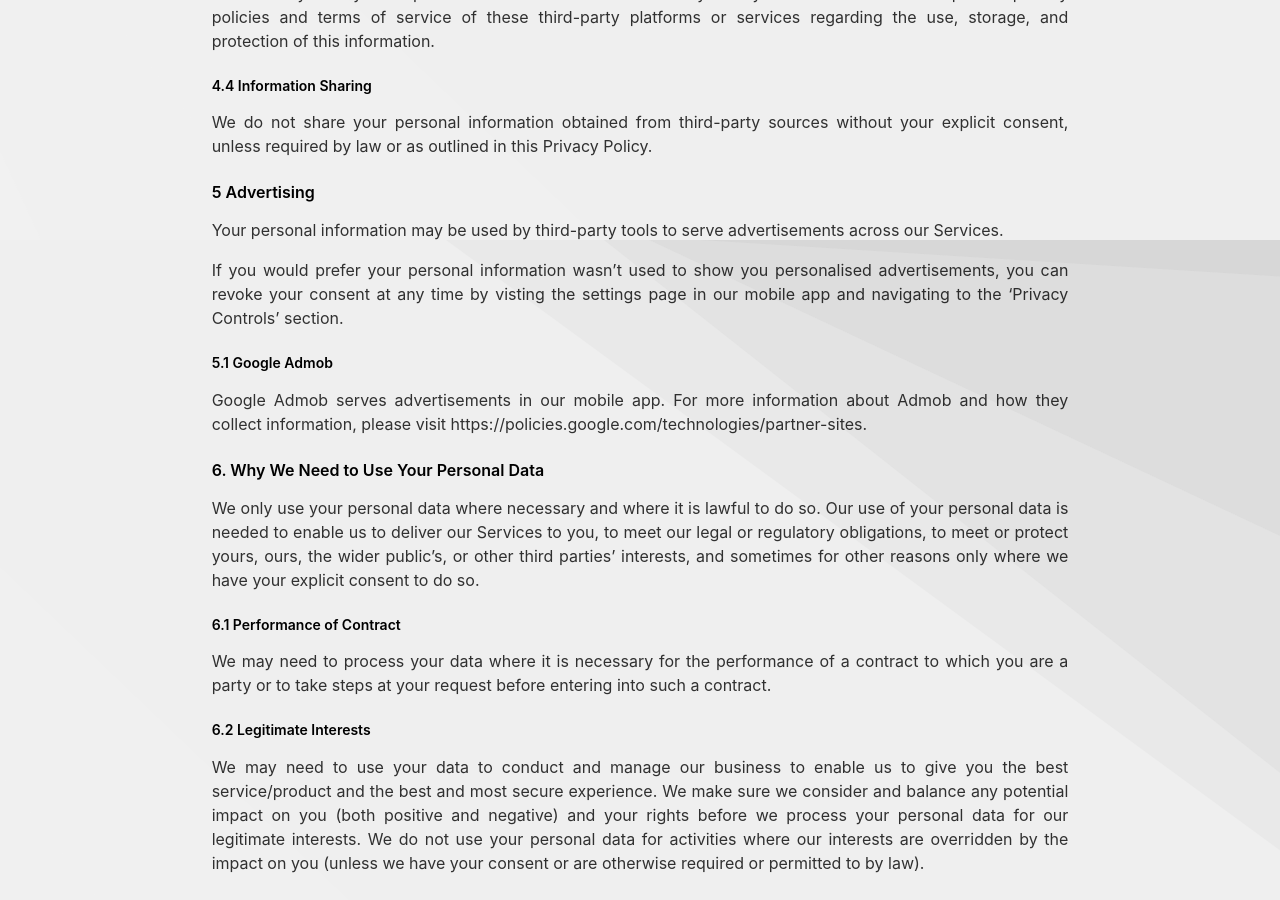
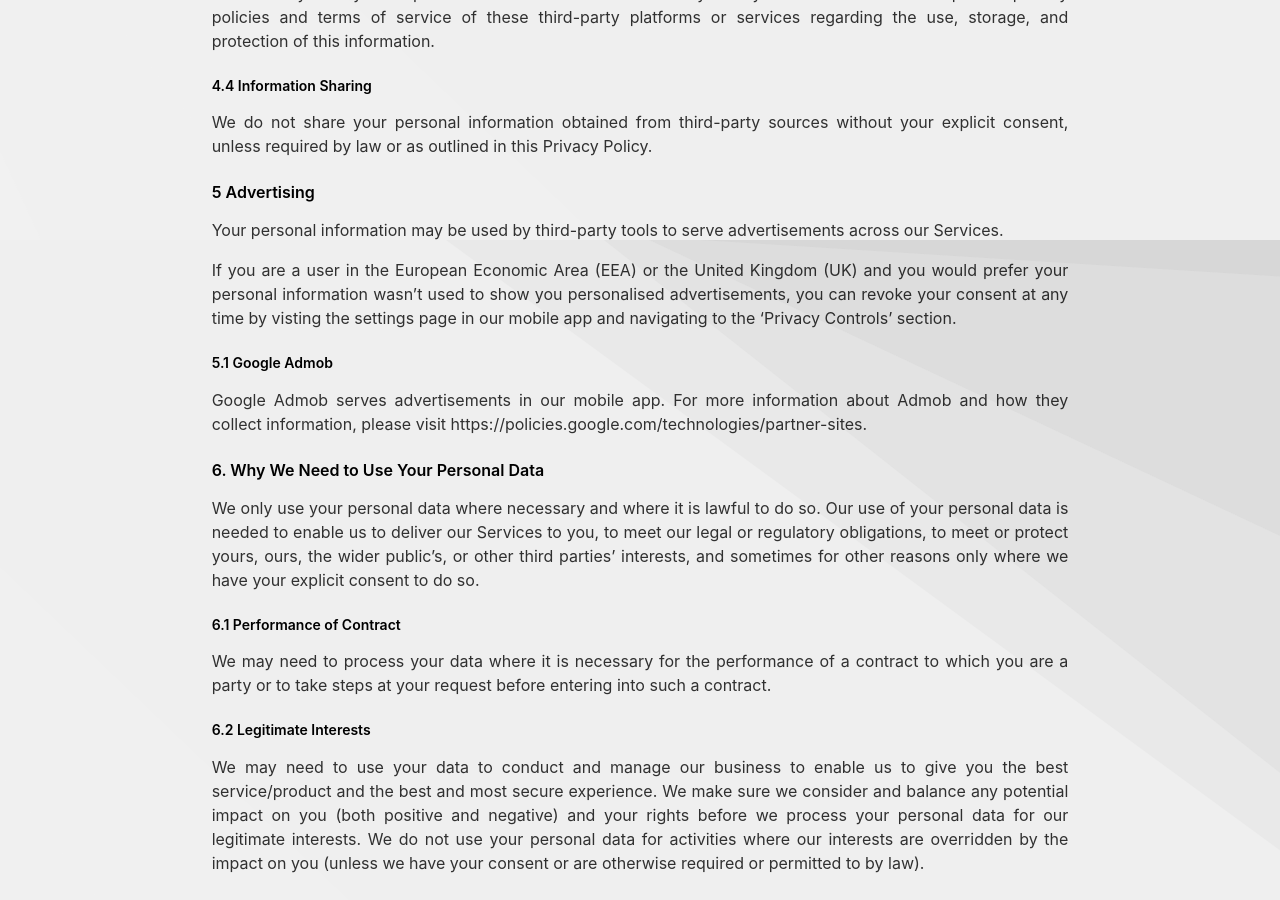
Before and after one commit to dbbill/dbbill.github.io, a Jekyll site: the page built from _pages/privacypolicy.md, in a window 1280 px wide and 900 px high, scrolled down 1560 px. Built offline with Jekyll 4.4.1, drawn with Linux system fonts in a browser that asks for light colours.

Commit message:
Ads privacy change

```diff
--- a/_pages/privacypolicy.md
+++ b/_pages/privacypolicy.md
@@ -55,7 +55,7 @@ We do not share your personal information obtained from third-party sources with
 
 Your personal information may be used by third-party tools to serve advertisements across our Services.
 
-If you would prefer your personal information wasn't used to show you personalised advertisements, you can revoke your consent at any time by visting the settings page in our mobile app and navigating to the 'Privacy Controls' section.
+If you are a user in the European Economic Area (EEA) or the United Kingdom (UK) and you would prefer your personal information wasn't used to show you personalised advertisements, you can revoke your consent at any time by visting the settings page in our mobile app and navigating to the 'Privacy Controls' section.
 
 ##### 5.1 Google Admob
 
```
